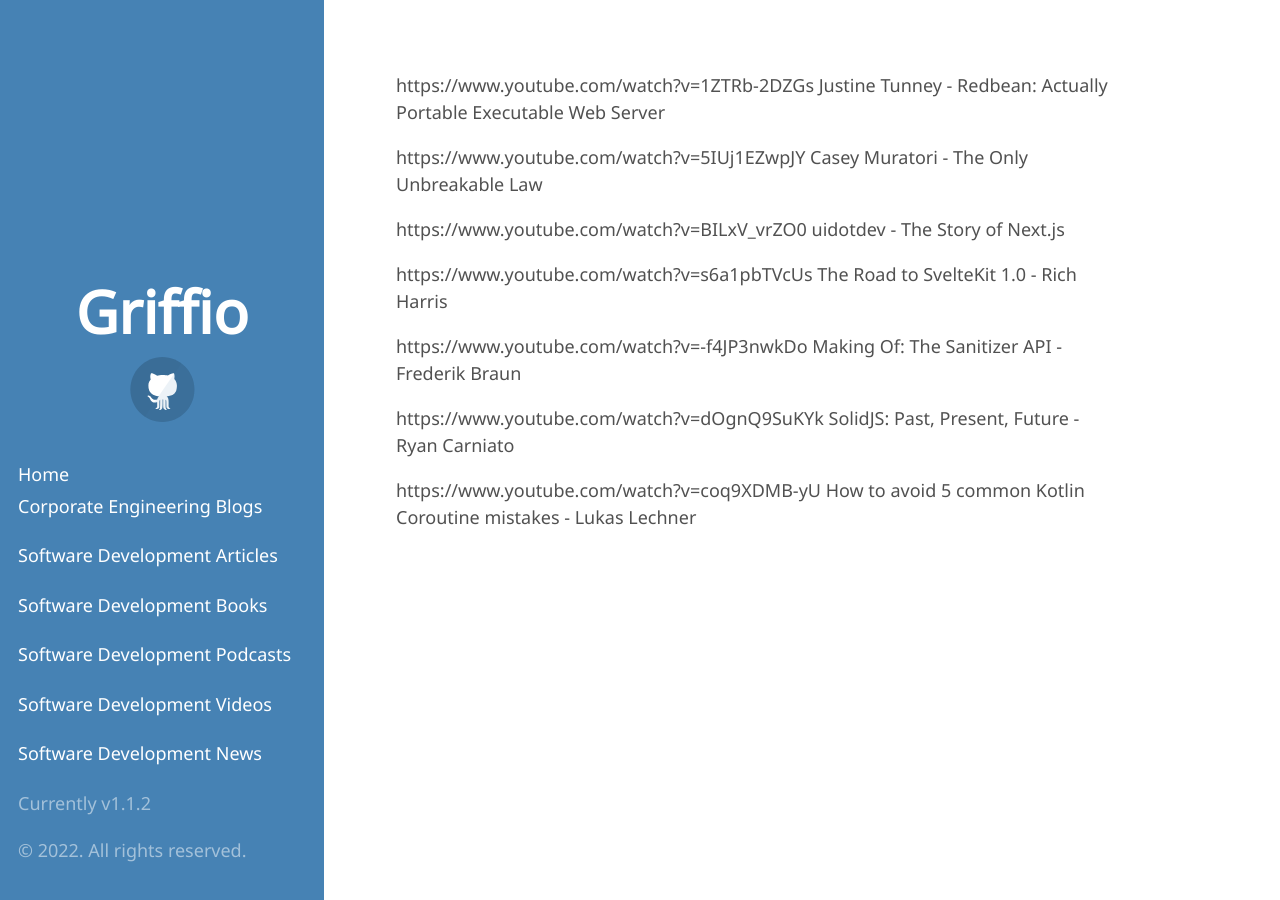
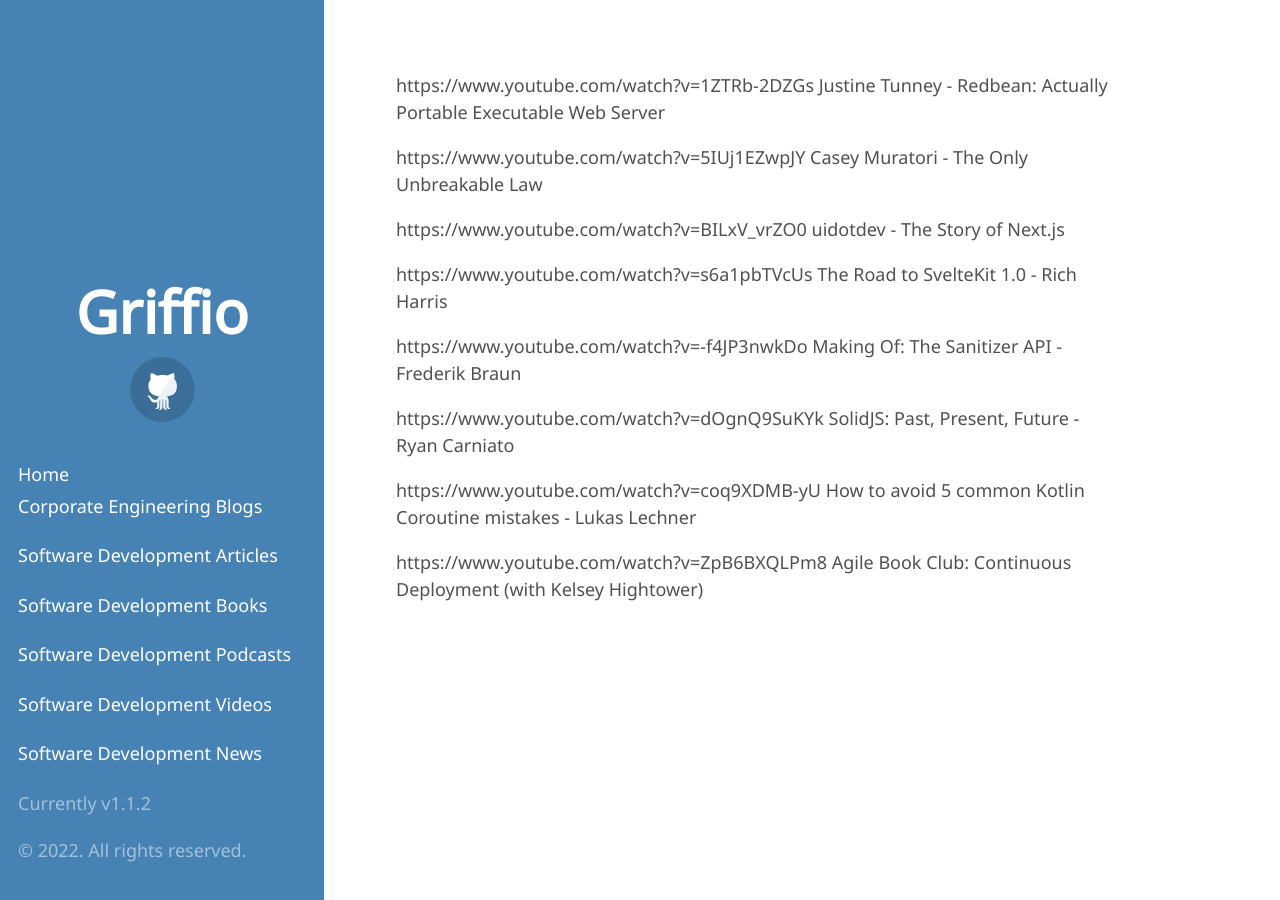
Before and after one commit to griffio/griffio.github.io, a Jekyll site: the page built from tech_talks_highlighted_2022.md, in a window 1280 px wide. Built offline with Jekyll 4.4.1, drawn with Linux system fonts in a browser that asks for light colours; some web fonts are replaced; our own code applies the rules of GitHub Pages for plain Markdown files.

Commit message:
Agile Book Club: Continuous Deployment (with Kelsey Hightower)

```diff
--- a/tech_talks_highlighted_2022.md
+++ b/tech_talks_highlighted_2022.md
@@ -10,4 +10,6 @@
 
 https://www.youtube.com/watch?v=dOgnQ9SuKYk SolidJS: Past, Present, Future - Ryan Carniato
 
-https://www.youtube.com/watch?v=coq9XDMB-yU  How to avoid 5 common Kotlin Coroutine mistakes - Lukas Lechner
+https://www.youtube.com/watch?v=coq9XDMB-yU How to avoid 5 common Kotlin Coroutine mistakes - Lukas Lechner
+
+https://www.youtube.com/watch?v=ZpB6BXQLPm8 Agile Book Club: Continuous Deployment (with Kelsey Hightower)
```
